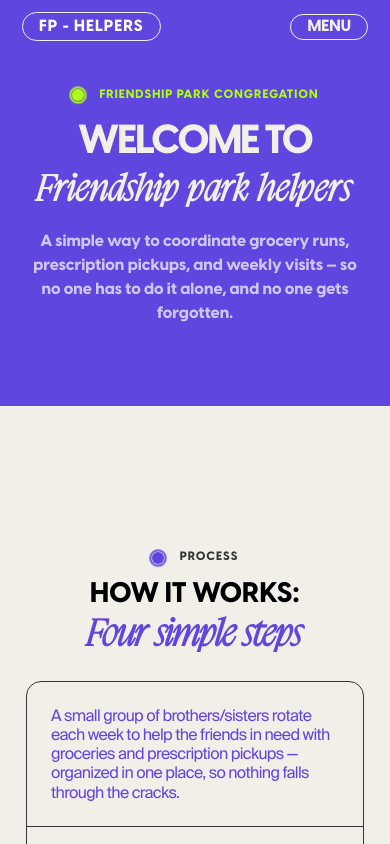
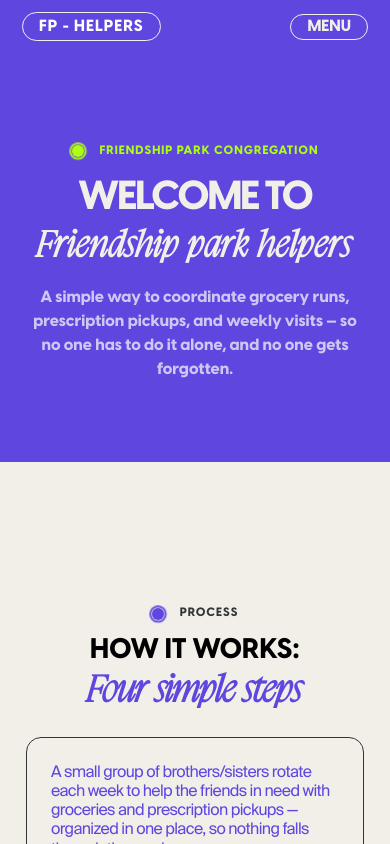
Before and after one commit to ChristianWare/FP-Helpers, a Next.js app: page / in a window 390 px wide. Shown: the top 844 px of the page. Built offline with nearby package versions, Linux system fonts and the light colour scheme.

Commit message:
ui updates

```diff
--- a/src/app/(auth)/check-email/CheckEmailPage.module.css
+++ b/src/app/(auth)/check-email/CheckEmailPage.module.css
@@ -15,7 +15,9 @@
   background: #fff;
   padding: 48px 32px;
   border-radius: 12px;
-  box-shadow: 0 1px 3px rgba(0, 0, 0, 0.05), 0 8px 24px rgba(0, 0, 0, 0.06);
+  box-shadow:
+    0 1px 3px rgba(0, 0, 0, 0.05),
+    0 8px 24px rgba(0, 0, 0, 0.06);
   text-align: center;
 }
 
--- a/src/app/(protected)/my-circle/MyCirclePage.module.css
+++ b/src/app/(protected)/my-circle/MyCirclePage.module.css
@@ -1,9 +1,9 @@
 /* app/(protected)/my-circle/MyCirclePage.module.css */
 
-.page {
+.container {
   min-height: 100vh;
-  background-color: #fff;
-  padding: 40px 20px;
+  background-color: var(--tan);
+  padding-top: 7rem;
 }
 
 .wrapper {
@@ -20,11 +20,11 @@
 }
 
 .greeting {
-  font-size: 32px;
-  font-weight: 700;
-  letter-spacing: normal;
-  color: #111;
-  margin: 0 0 4px;
+  font-size: 10rem;
+  font-family: var(--BoogyBrutPoster);
+  text-transform: none;
+  letter-spacing: 0.5px;
+  color: var(--purple);
 }
 
 .circleName {
--- a/src/components/shared/Modal/Modal.module.css
+++ b/src/components/shared/Modal/Modal.module.css
@@ -60,7 +60,7 @@
     /* width: 100vw; */
     margin-left: 1rem;
     margin-right: 1rem;
-    /* min-height: 90vh; */
+    /* min-height: 100vh; */
   }
 }
 
--- a/src/components/shared/PageIntro/PageIntro.module.css
+++ b/src/components/shared/PageIntro/PageIntro.module.css
@@ -106,6 +106,10 @@
 }
 
 @media screen and (max-width: 568px) {
+  .container {
+    padding-top: 7rem;
+  }
+
   .heading,
   .copy {
     text-align: center;
```
Also changed, not shown: src/app/(protected)/my-circle/MyCirclePage.tsx (+12 -18 lines), src/app/(protected)/create-circle/circles/[id]/CirclePage.module.css (line endings or trailing spaces).
